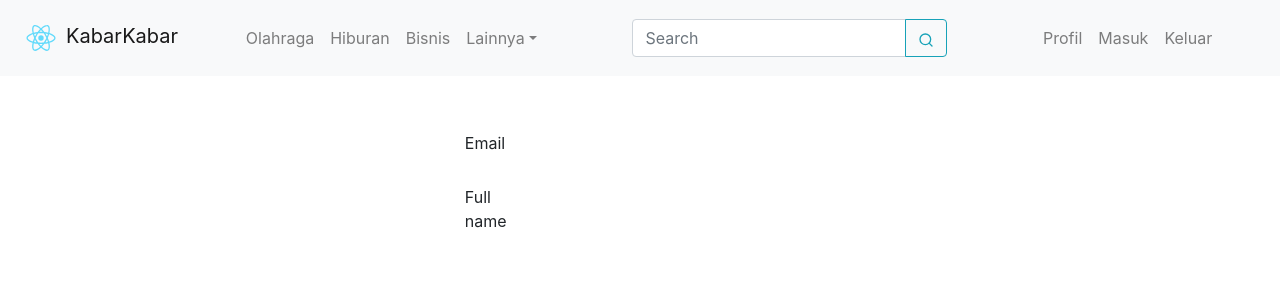
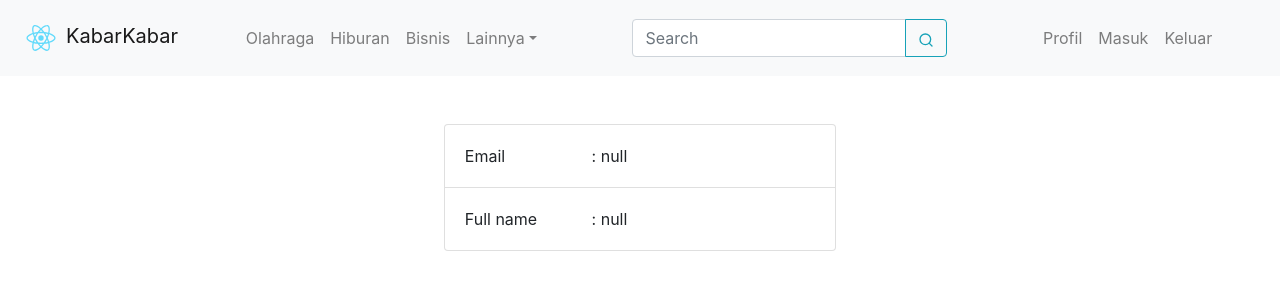
Before and after one commit to wiflash/react-challenge, a React (Create React App) app: page /profil in a window 1280 px wide. Shown: the top 300 px of the page. Built offline with nearby package versions, Linux system fonts and the light colour scheme; sample sign-in values are in the browser's storage.

Commit message:
refined login feature

```diff
--- a/src/pages/Profil.jsx
+++ b/src/pages/Profil.jsx
@@ -1,6 +1,6 @@
 import React from "react";
 import { Redirect } from "react-router-dom";
-import {Container, Form, Row, Col} from 'react-bootstrap';
+import {Container, Form, Row, Col, ListGroup} from 'react-bootstrap';
 import NavigationBar from "../components/navbar";
 
 
@@ -17,20 +17,24 @@ const Profil = props => {
                 <Container fluid={true}>
                     <Container className="mt-5">
                         <Row>
-                            <Form className="mx-auto">
-                                <Form.Group as={Row}>
-                                    <Form.Label column sm="2">Email</Form.Label>
-                                    <Col sm="10">
-                                        <Form.Control plaintext readOnly defaultValue={email} />
-                                    </Col>
-                                </Form.Group>
-                                <Form.Group as={Row}>
-                                    <Form.Label column sm="2">Full name</Form.Label>
-                                    <Col sm="10">
-                                        <Form.Control plaintext readOnly defaultValue={fullname} />
-                                    </Col>
-                                </Form.Group>
-                            </Form>
+                            <ListGroup className="mx-auto">
+                                <ListGroup.Item>
+                                    <Form.Group as={Row} className="mb-0">
+                                        <Form.Label column sm="4">Email</Form.Label>
+                                        <Col sm="8">
+                                            <Form.Control plaintext readOnly defaultValue={": "+email} />
+                                        </Col>
+                                    </Form.Group>
+                                </ListGroup.Item>
+                                <ListGroup.Item>
+                                    <Form.Group as={Row} className="mb-0">
+                                        <Form.Label column sm="4">Full name</Form.Label>
+                                        <Col sm="8">
+                                            <Form.Control plaintext readOnly defaultValue={": "+fullname} />
+                                        </Col>
+                                    </Form.Group>
+                                </ListGroup.Item>
+                            </ListGroup>
                         </Row>
                     </Container>
                 </Container>
```
